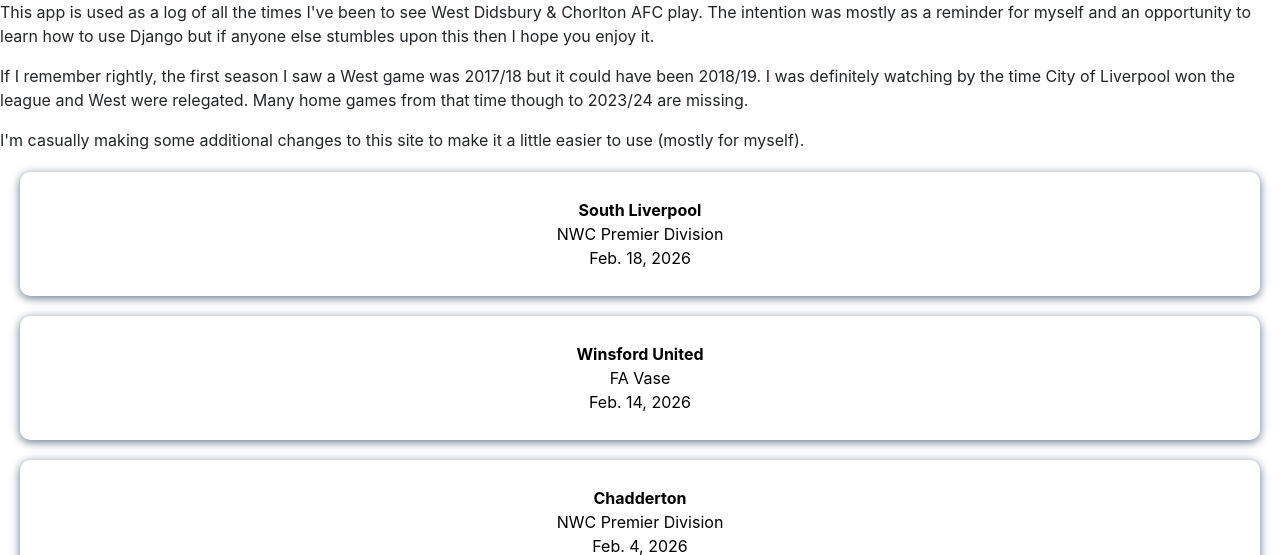
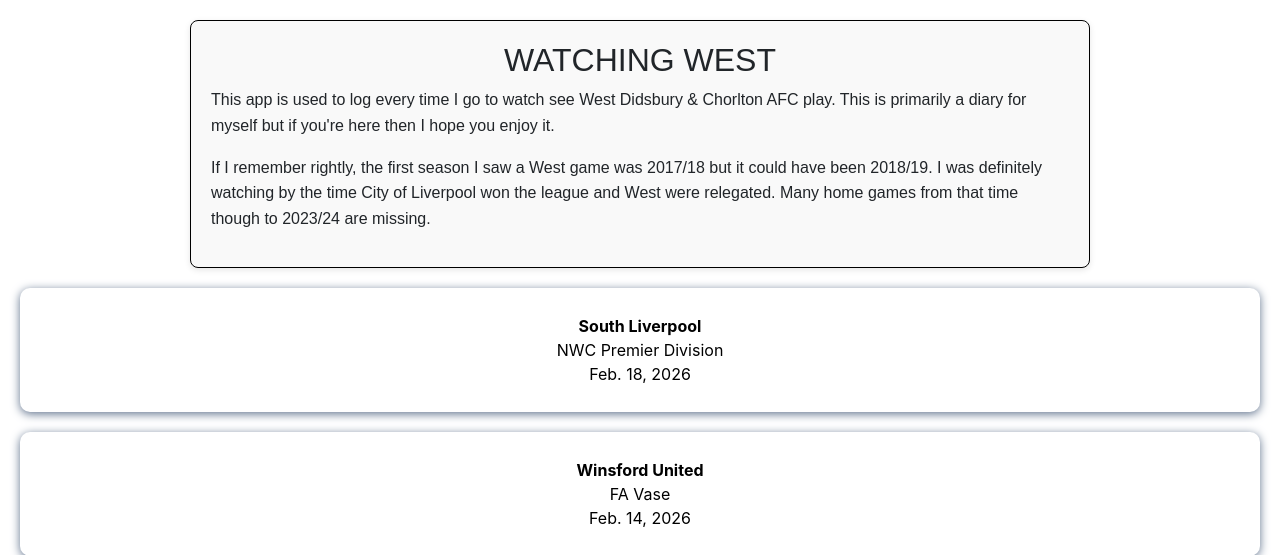
Before and after one commit to yanader/watchingwest, a Django app: page /watchingwest/ in a window 1280 px wide. Shown: the part 56-611 px from the top of the page. Run offline with Django 4.2, Linux system fonts and the light colour scheme; data comes from the database, SQL or seed files in the repository.

Commit message:
add:edit front page

```diff
--- a/westaway/static/westaway/styles.css
+++ b/westaway/static/westaway/styles.css
@@ -93,6 +93,22 @@ img{
     width: 50%;
 }
 
+.intro-text h2{
+    text-align: center;
+}
+
+.intro-text{
+      max-width: 900px;
+      margin: 20px auto;
+      padding: 20px;
+      border: 1px solid #000000;
+      border-radius: 8px;
+      background-color: #f9f9f9;
+      box-shadow: 0 2px 6px rgba(0,0,0,0.1);
+      font-family: Arial, sans-serif;
+      line-height: 1.6;
+}
+
 @media (max-width: 500px) {
     img{
         display: block;
--- a/westaway/templates/westaway/index.html
+++ b/westaway/templates/westaway/index.html
@@ -2,11 +2,11 @@
 
 {% block body %}
 
-<p>This app is used as a log of all the times I've been to see West Didsbury & Chorlton AFC play. The intention was mostly as a reminder for myself and an opportunity to learn how to use Django but if anyone else stumbles upon this then I hope you enjoy it.</p>
-
+<div class="intro-text">
+<h2>WATCHING WEST</h4>
+<p>This app is used to log every time I go to watch see West Didsbury & Chorlton AFC play. This is primarily a diary for myself but if you're here then I hope you enjoy it.</p>
 <p>If I remember rightly, the first season I saw a West game was 2017/18 but it could have been 2018/19. I was definitely watching by the time City of Liverpool won the league and West were relegated. Many home games from that time though to 2023/24 are missing.</p>
-
-<p>I'm casually making some additional changes to this site to make it a little easier to use (mostly for myself).</p>
+</div>
 
 {% for entry in entries %}
 <a class="entry-link" href="{% url 'westaway:entry' entry.id %}">
```
